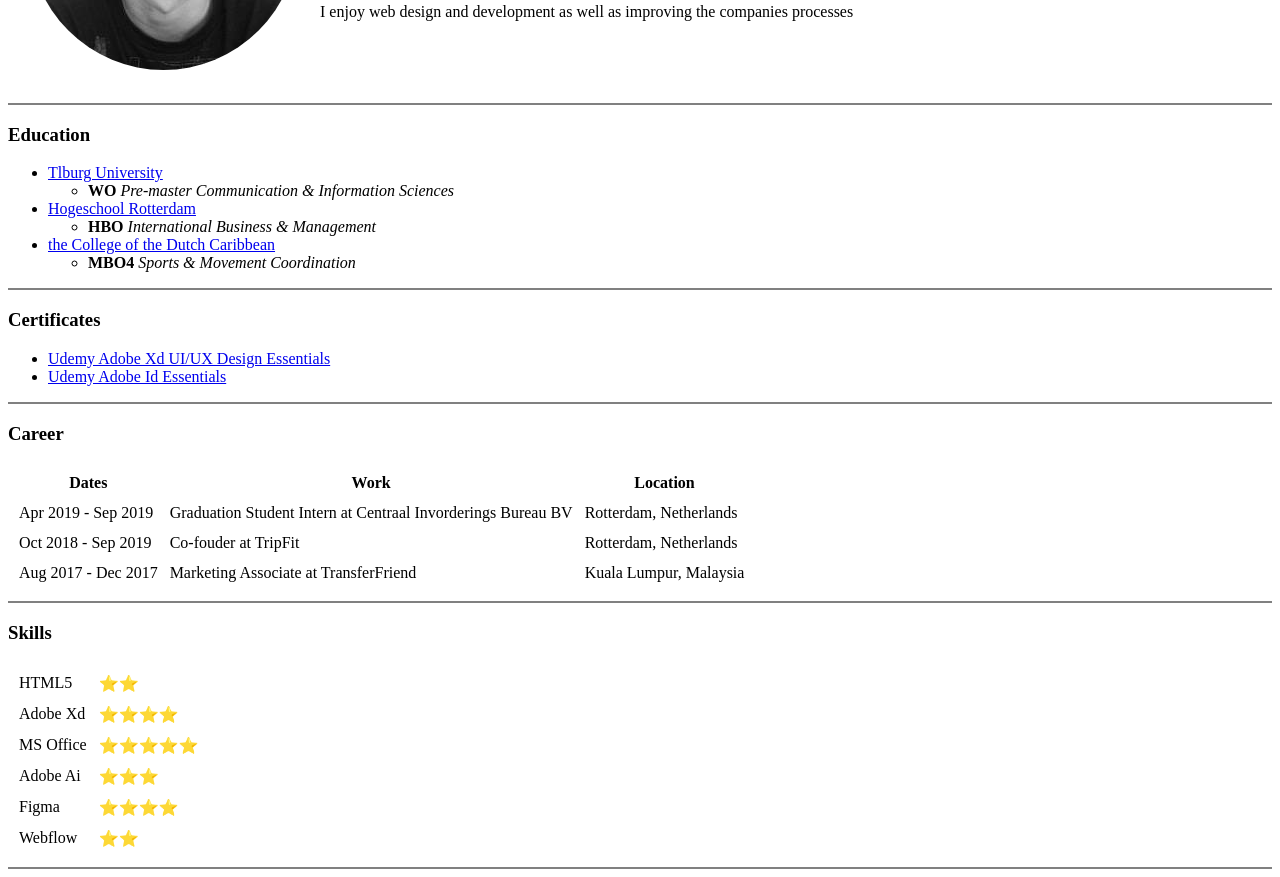
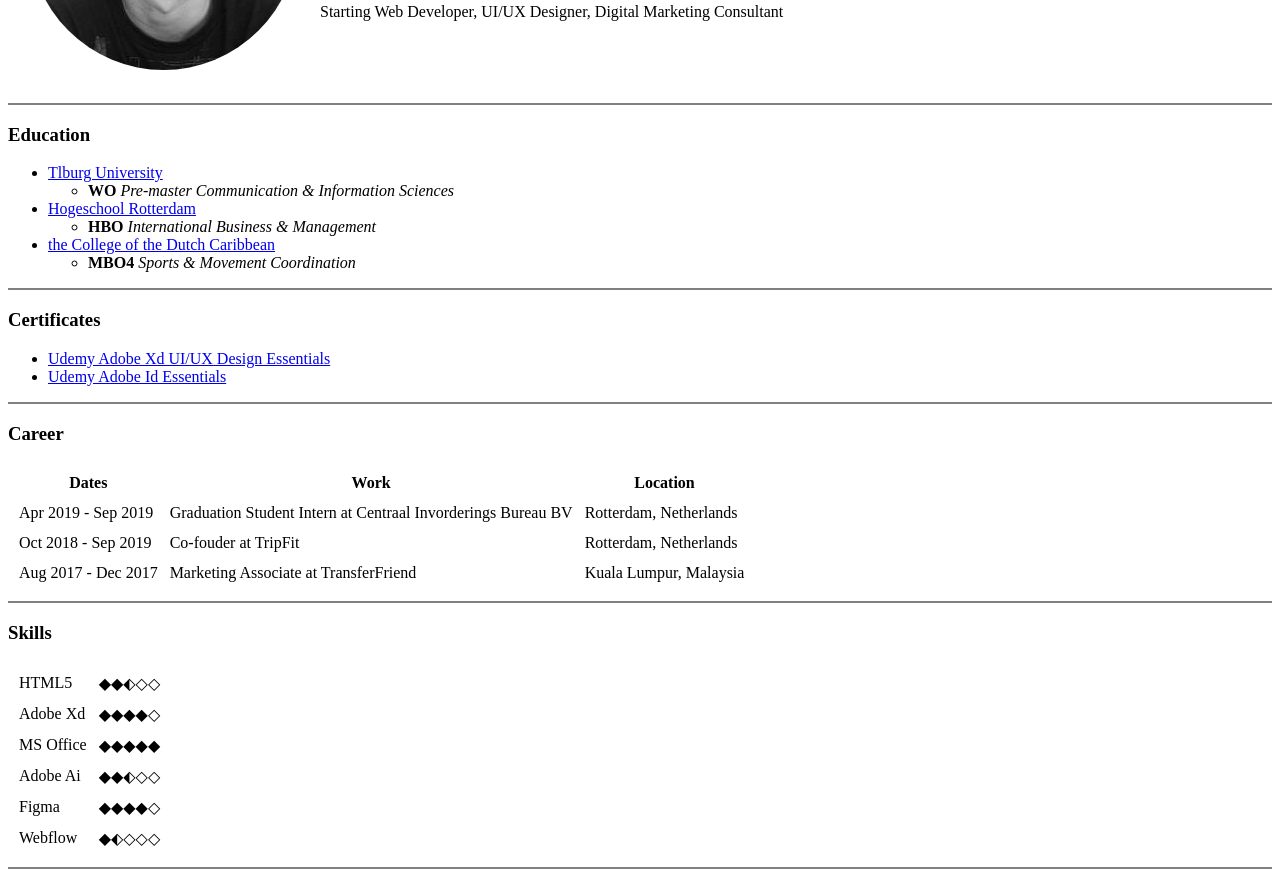
Before and after one commit to JurgenHolt/cv, a plain HTML site: page index.html in a window 1280 px wide. Shown: the part 228-1105 px from the top of the page. Drawn offline with Linux system fonts and the light colour scheme.

Commit message:
Changes to site content

```diff
--- a/index.html
+++ b/index.html
@@ -11,14 +11,14 @@
     <tr>
       <td><img
           src="circle-cropped.png"
-          alt="jurgen profile picture"></td>
+          alt="jurgen's profile picture"></td>
       <td>
         <h1>Jurgen ten Holt</h1>
         <a href="https://www.linkedin.com/in/jurgentenholt/">LinkedIn</a><br>
         <a href="contact.html">Contact Me</a>
 
         <p><em>IT/ Digital Marketing Business Professional</em></p>
-        <p>I enjoy web design and development as well as improving the companies processes</p>
+        <p>Starting Web Developer, UI/UX Designer, Digital Marketing Consultant</p>
       </td>
     </tr>
   </table>
@@ -81,24 +81,24 @@
   <table cellspacing="10">
     <tr>
       <td>HTML5</td>
-      <td>⭐⭐</td>
+      <td>◆◆⬖◇◇</td>
     <tr>
       <td>Adobe Xd</td>
-      <td>⭐⭐⭐⭐</td>
+      <td>◆◆◆◆◇</td>
     </tr>
     <tr>
       <td>MS Office</td>
-      <td>⭐⭐⭐⭐⭐</td>
+      <td>◆◆◆◆◆</td>
     <tr>
       <td>Adobe Ai</td>
-      <td>⭐⭐⭐</td>
+      <td>◆◆⬖◇◇</td>
     </tr>
     <tr>
       <td>Figma</td>
-      <td>⭐⭐⭐⭐</td>
+      <td>◆◆◆◆◇</td>
     <tr>
       <td>Webflow</td>
-      <td>⭐⭐</td>
+      <td>◆⬖◇◇◇</td>
     </tr>
   </table>
 
```
